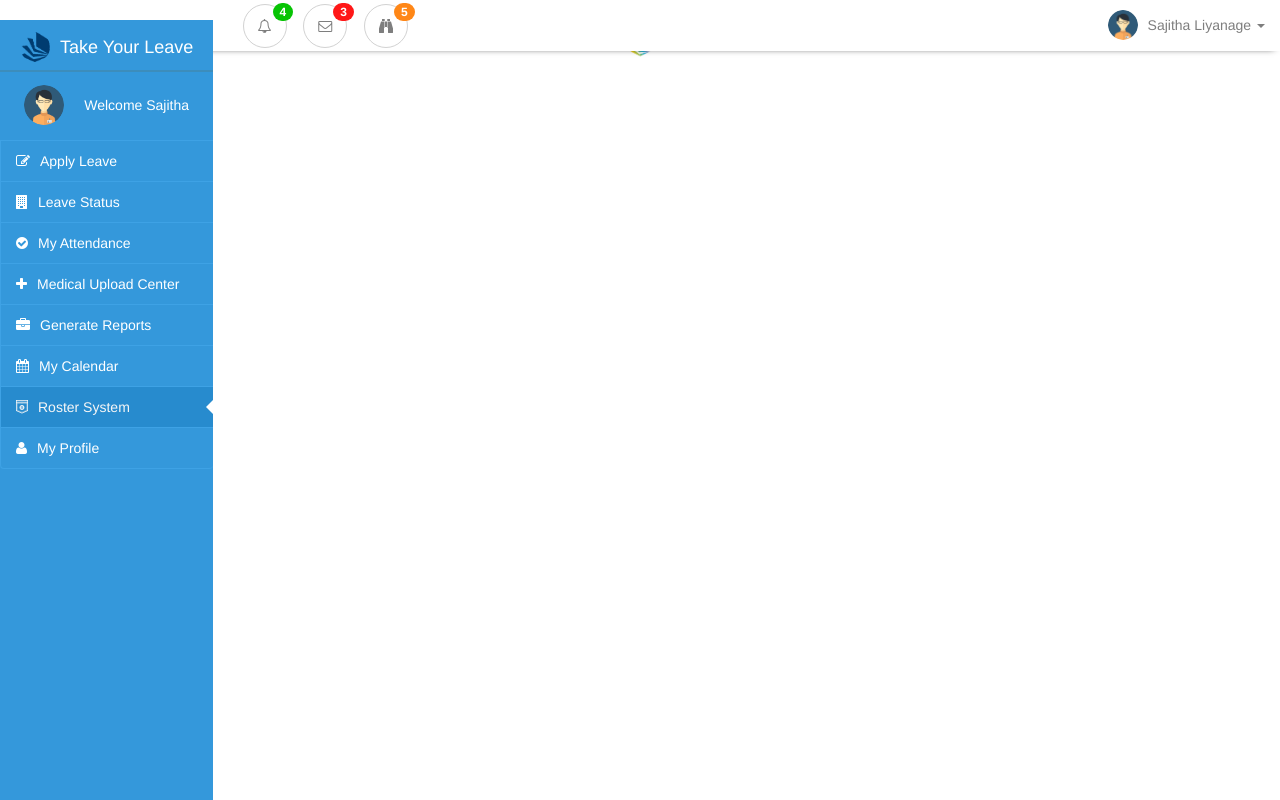
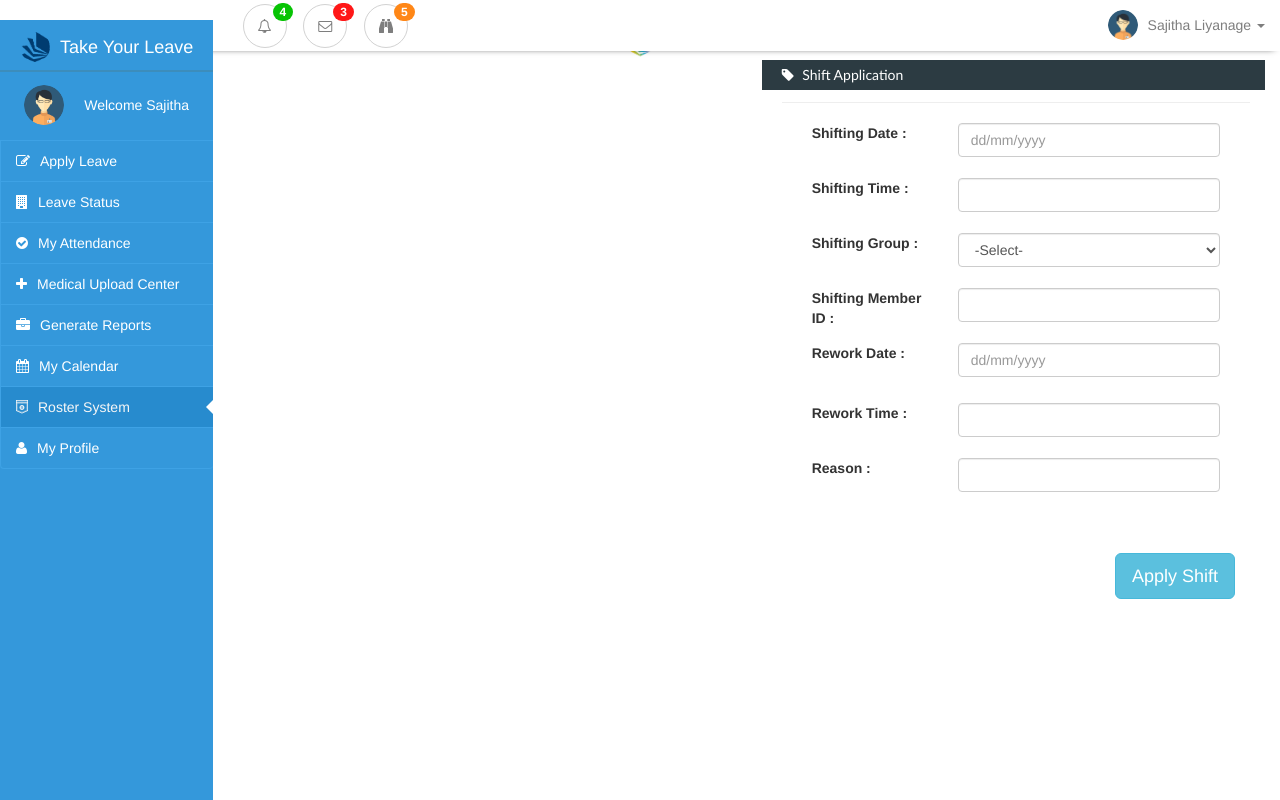
Before and after one commit to sajithaliyanage/Team-IGNIS, a PHP site: page /roster.php in a window 1280 px wide. Run offline with PHP 8.4, Linux system fonts and the light colour scheme.

Commit message:
shifting  form

```diff
--- a/roster.php
+++ b/roster.php
@@ -36,9 +36,99 @@ $var = "roster";
 
         <div class="col-sm-10 col-xs-12 col-sm-push-2">
 			<div class="row">
-				<div class="col-sm-8 col-xs-12">
+				<div class="col-sm-6 col-xs-12">
 				</div>
-				<div class="col-sm-4 col-xs-12">
+				<div class="col-sm-6 col-xs-12">
+				                        <div class="col-xs-12 nortification-box-top">
+                            <h5 class="nortification-box-heading"><i class="fa fa-tag icon-margin-right" aria-hidden="true"></i>
+                                Shift Application</h5>
+                            <hr>
+                            <form role="form" data-toggle="validator" action="" method="post">
+                                <div class="department-add">
+                                    <div class="col-xs-12">
+                                        <!-- Text input-->
+										  <div class="form-group">
+                                            <label class="col-xs-4 control-label form-lable">Shifting Date :</label>
+                                            <div class="col-xs-8">
+                                                <input id="service_name" name="job_category" type="text" placeholder="dd/mm/yyyy"
+                                                       class="form-control input-md" required>
+                                            </div>
+                                        </div>
+                                        <br>
+                                        <br>
+										  <div class="form-group">
+                                            <label class="col-xs-4 control-label form-lable">Shifting Time :</label>
+                                            <div class="col-xs-8">
+                                                <input id="service_name" name="job_category" type="text" placeholder=""
+                                                       class="form-control input-md" required>
+                                            </div>
+                                        </div>
+                                        <br>
+                                        <br>
+										<div class="form-group">
+                                            <label class="col-xs-4 control-label form-lable">Shifting Group :</label>
+                                            <div class="col-xs-8">
+                                                <select  name="emp_role" class="form-control">
+                                                    <option>-Select-</option>
+                                                    <option value="YES">Group A</option>
+                                                    <option value="NO">Group B</option>
+                                                    <option value="NO">Group C</option>
+                                                    <option value="NO">Group D</option>
+                                                </select>
+                                            </div>
+                                        </div>
+                                        <br>
+                                        <br>
+										 <div class="form-group">
+                                            <label class="col-xs-4 control-label form-lable">Shifting Member ID :</label>
+                                            <div class="col-xs-8">
+                                                <input id="service_name" name="job_category" type="text" placeholder=""
+                                                       class="form-control input-md" required>
+                                            </div>
+                                        </div>
+                                        <br>
+                                        <br>
+										<div class="form-group">
+                                            <label class="col-xs-4 control-label form-lable">Rework Date :</label>
+                                            <div class="col-xs-8">
+                                                <input id="service_name" name="job_category" type="text" placeholder="dd/mm/yyyy"
+                                                       class="form-control input-md" required>
+                                            </div>
+                                        <br>
+                                        <br>
+										<br>
+
+										 <div class="form-group">
+                                            <label class="col-xs-4 control-label form-lable">Rework Time :</label>
+                                            <div class="col-xs-8">
+                                                <input id="service_name" name="job_category" type="text" placeholder=""
+                                                       class="form-control input-md" required>
+                                            </div>
+                                        </div>
+                                        <br>
+                                        <br>
+
+										<div class="form-group">
+                                            <label class="col-xs-4 control-label form-lable">Reason :</label>
+                                            <div class="col-xs-8">
+                                                <input id="service_name" name="job_category" type="text" placeholder=""
+                                                       class="form-control input-md" required>
+                                            </div>
+                                        </div>
+
+
+										<br>
+                                        <br>
+                                        <br>
+                                        <br>
+
+
+
+                                        <button class="btn btn-info btn-lg pull-right submit-button" type="submit">Apply Shift</button>
+                                    </div>
+                                </div>
+                            </form>
+                        </div>
 
 				</div>
 			</div>
```
